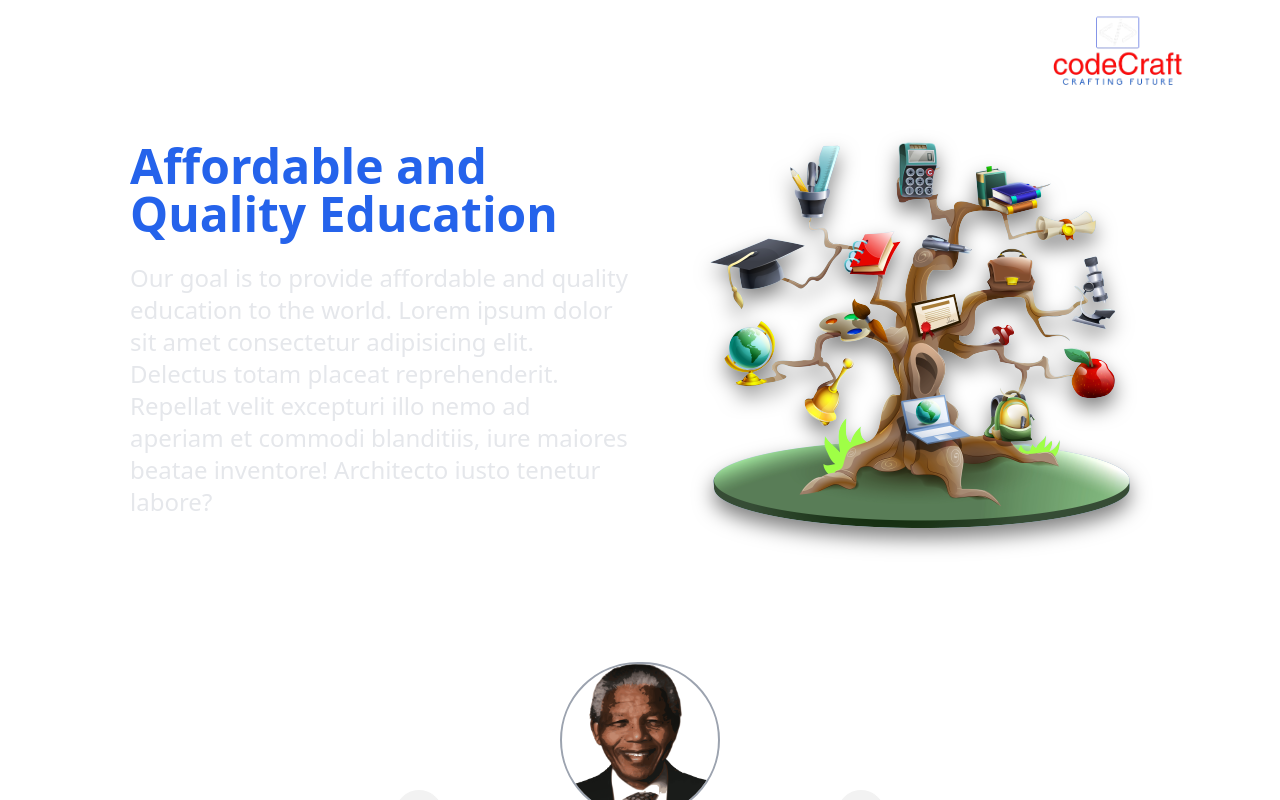
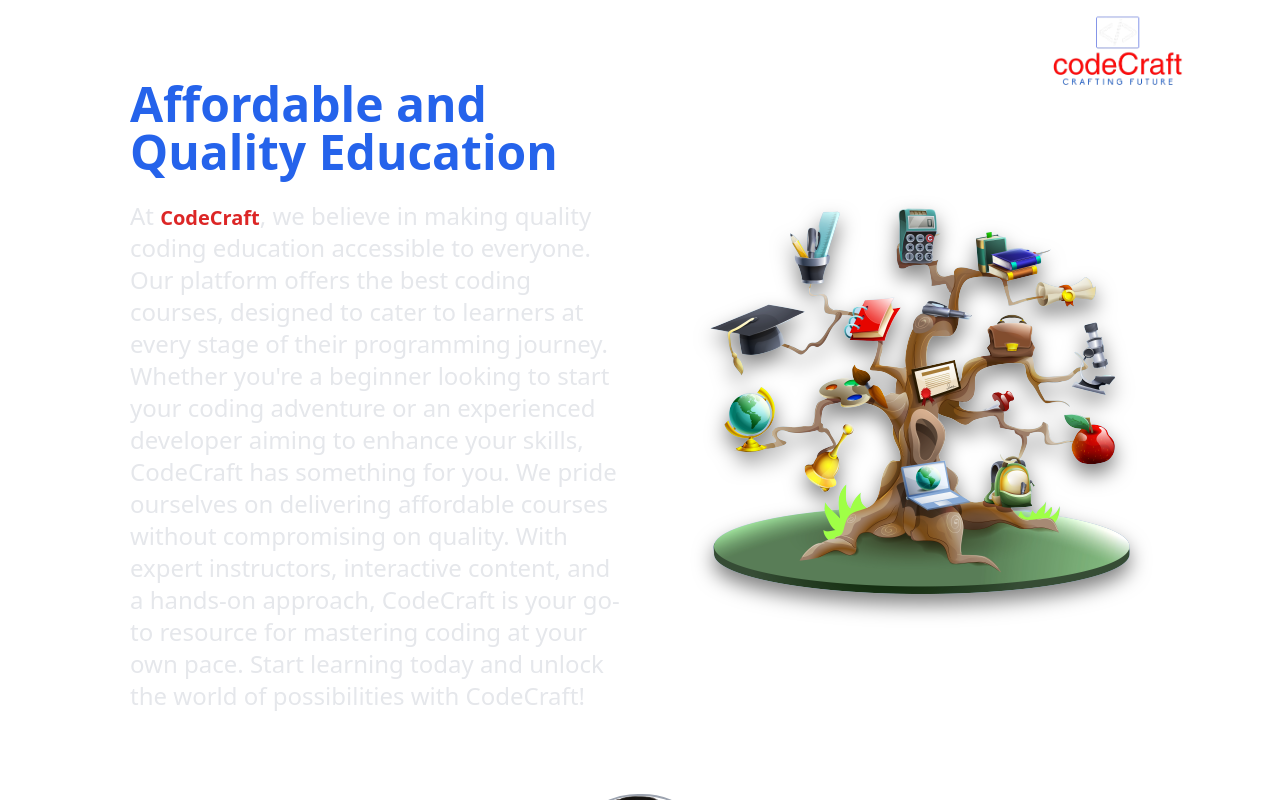
Before and after one commit to Akashchoudhary01/LMS-FrontendNew, a React (Vite) app: page /About in a window 1280 px wide. Shown: the top 800 px of the page. Built offline with nearby package versions, Linux system fonts and the light colour scheme.

Commit message:
replace about section pragraph

```diff
--- a/src/Pages/AboutUs.jsx
+++ b/src/Pages/AboutUs.jsx
@@ -14,11 +14,9 @@
               Affordable and Quality Education
             </h1>
             <p className="text-lg md:text-2xl text-gray-200">
-              Our goal is to provide affordable and quality education to the
-              world. Lorem ipsum dolor sit amet consectetur adipisicing elit.
-              Delectus totam placeat reprehenderit. Repellat velit excepturi
-              illo nemo ad aperiam et commodi blanditiis, iure maiores beatae
-              inventore! Architecto iusto tenetur labore?
+            At <span className="text-red-600 text-xl font-bold">CodeCraft</span>, we believe in making quality coding education accessible to everyone. Our platform offers the best coding courses, designed to cater to learners at every stage of their programming journey. Whether you're a beginner looking to start your coding adventure or an experienced developer aiming to enhance your skills, CodeCraft has something for you. We pride ourselves on delivering affordable courses without compromising on quality. With expert instructors, interactive content, and a hands-on approach, CodeCraft is your go-to resource for mastering coding at your own pace. Start learning today and unlock the world of possibilities with CodeCraft!
+
+
             </p>
           </section>
 
--- a/src/Pages/HomePage.jsx
+++ b/src/Pages/HomePage.jsx
@@ -18,7 +18,7 @@
       <span className="text-blue-500 font-bold">Online Courses</span>
     </h1>
     <p className="text-base md:text-xl text-gray-200">
-      <span className="text-2xl text-blue-500">CodeIt</span> is your one-stop-shop for <span className=" text-blue-500">upscaling</span>. Get maximum value for time
+      <span className=" font-bold text-red-600">CodeCraft</span> is your one-stop-shop for <span className=" text-blue-500">upscaling</span>. Get maximum value for time
       and resources you invest, with  <span className=" text-blue-500">job-ready courses </span> & high-technology,
       available at the lowest cost.
     </p>
@@ -31,7 +31,7 @@
         </button>
       </Link>
       <Link to="/contact">
-        <button className="px-5 py-3 rounded-md font-semibold text-sm md:text-lg border-2 border-blue-600 cursor-pointer hover:bg-blue-600 transition-all ease-in-out duration-300">
+        <button className=" text-red-600 px-5 py-3 rounded-md font-semibold text-sm md:text-lg border-2 border-red-600 cursor-pointer hover:bg-red-700 transition-all ease-in-out duration-300">
           Contact Us
         </button>
       </Link>
```
